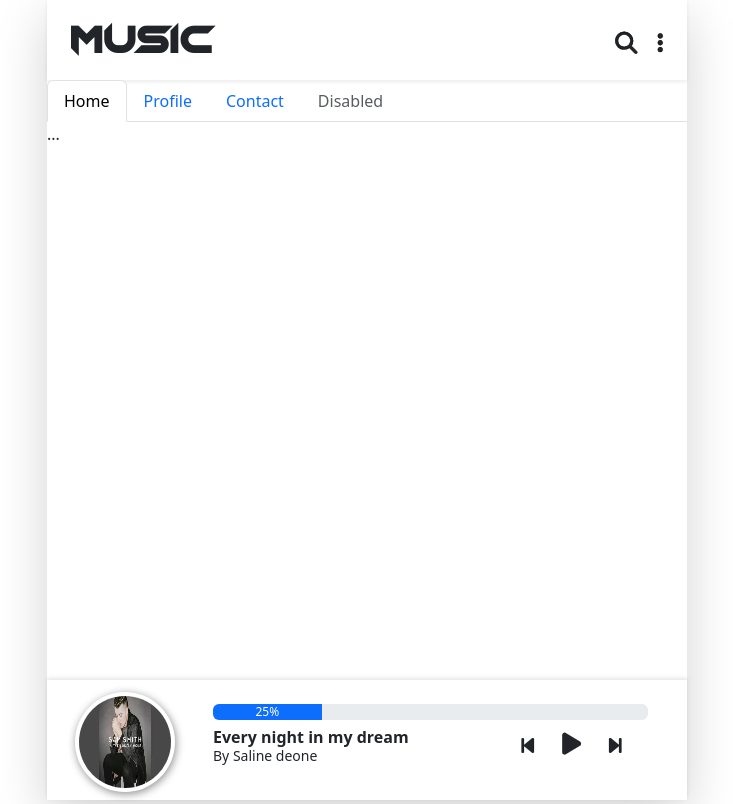
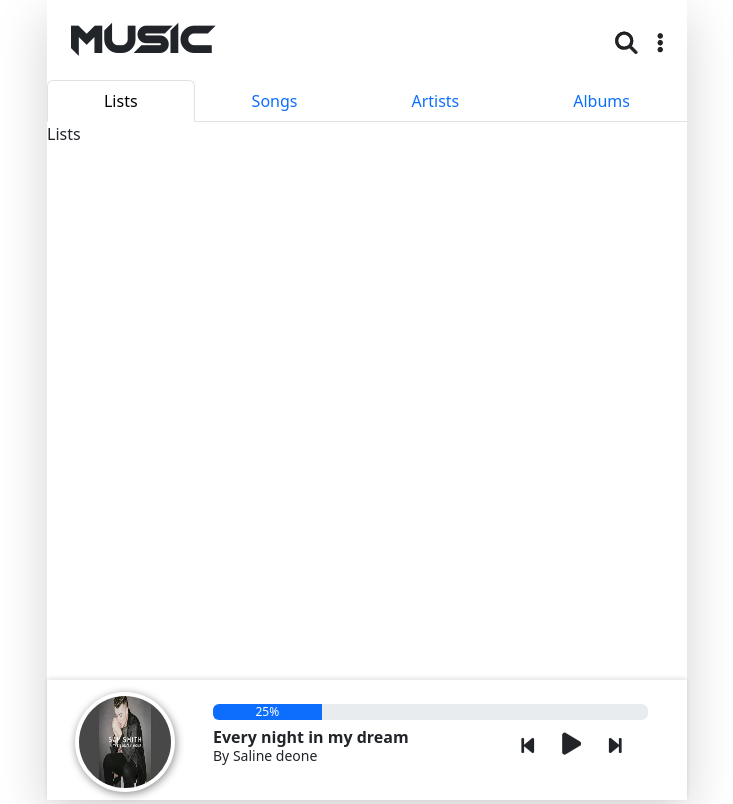
Before and after one commit to masud-hossain/Music-Player-Web-Version, a plain HTML site: page index.html in a window 1280 px wide. Shown: the whole page, without its empty margins (273-1006 px from the left). Drawn offline with Linux system fonts and the light colour scheme.

Commit message:
HTML DONE

```diff
--- a/index.html
+++ b/index.html
@@ -14,7 +14,7 @@
   <body class="d-flex align-items-center justify-content-center vh-100" >
 
     <div class="height bg-white col-6 shadow-lg">
-        <header class="height-10 shadow-sm">
+        <header class="height-10">
             <div class="row">
                 <div class="col-6">
                     <h1 class="headerFont px-4 pt-3">Music</h1>
@@ -27,22 +27,32 @@
             </div>
         </header>
         <section class="height-75">
-
             <nav>
-                <div class="nav nav-tabs" id="nav-tab" role="tablist">
-                  <button class="nav-link active" id="nav-home-tab" data-bs-toggle="tab" data-bs-target="#nav-home" type="button" role="tab" aria-controls="nav-home" aria-selected="true">Home</button>
-                  <button class="nav-link" id="nav-profile-tab" data-bs-toggle="tab" data-bs-target="#nav-profile" type="button" role="tab" aria-controls="nav-profile" aria-selected="false">Profile</button>
-                  <button class="nav-link" id="nav-contact-tab" data-bs-toggle="tab" data-bs-target="#nav-contact" type="button" role="tab" aria-controls="nav-contact" aria-selected="false">Contact</button>
-                  <button class="nav-link" id="nav-disabled-tab" data-bs-toggle="tab" data-bs-target="#nav-disabled" type="button" role="tab" aria-controls="nav-disabled" aria-selected="false" disabled>Disabled</button>
+                <div class="nav nav-tabs d-flex w-100" id="nav-tab" role="tablist">
+                  <button class="nav-link active flex-grow-1" id="nav-lists-tab" data-bs-toggle="tab" data-bs-target="#nav-lists" type="button" role="tab" aria-controls="nav-lists" aria-selected="true">Lists</button>
+                  <button class="nav-link flex-grow-1" id="nav-songs-tab" data-bs-toggle="tab" data-bs-target="#nav-songs" type="button" role="tab" aria-controls="nav-songs" aria-selected="false">Songs</button>
+                  <button class="nav-link flex-grow-1" id="nav-artists-tab" data-bs-toggle="tab" data-bs-target="#nav-artists" type="button" role="tab" aria-controls="nav-artists" aria-selected="false">Artists</button>
+                  <button class="nav-link flex-grow-1" id="nav-albums-tab" data-bs-toggle="tab" data-bs-target="#nav-albums" type="button" role="tab" aria-controls="nav-albums" aria-selected="false">Albums</button>
                 </div>
               </nav>
               <div class="tab-content" id="nav-tabContent">
-                <div class="tab-pane fade show active" id="nav-home" role="tabpanel" aria-labelledby="nav-home-tab" tabindex="0">...</div>
-                <div class="tab-pane fade" id="nav-profile" role="tabpanel" aria-labelledby="nav-profile-tab" tabindex="0">...</div>
-                <div class="tab-pane fade" id="nav-contact" role="tabpanel" aria-labelledby="nav-contact-tab" tabindex="0">...</div>
-                <div class="tab-pane fade" id="nav-disabled" role="tabpanel" aria-labelledby="nav-disabled-tab" tabindex="0">...</div>
+                <div class="tab-pane fade show active" id="nav-lists" role="tabpanel" aria-labelledby="nav-lists-tab" tabindex="0">
+                    Lists
+                </div>
+                <div class="tab-pane fade" id="nav-songs" role="tabpanel" aria-labelledby="nav-songs-tab" tabindex="0">
+
+                    SOngs
+                </div>
+                <div class="tab-pane fade" id="nav-artists" role="tabpanel" aria-labelledby="nav-artists-tab" tabindex="0">
+                    Artists
+
+                </div>
+                <div class="tab-pane fade" id="nav-albums" role="tabpanel" aria-labelledby="nav-albums-tab" tabindex="0">
+
+                    albums
+
+                </div>
               </div>
-
         </section>
         <footer class="height-15 shadow-top">
             <div class="row">
```
Also changed, not shown: assets/css/style.css (line endings or trailing spaces).
